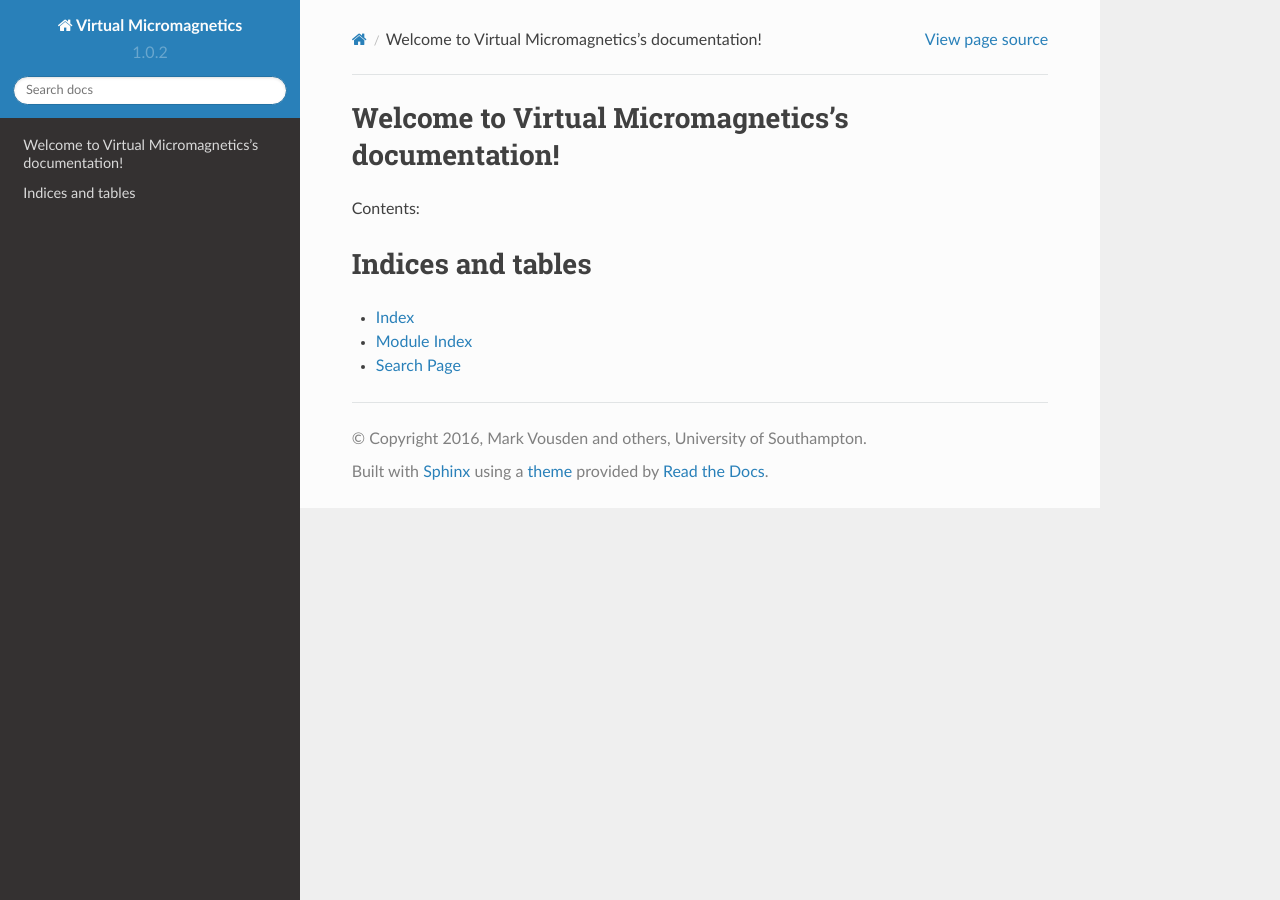
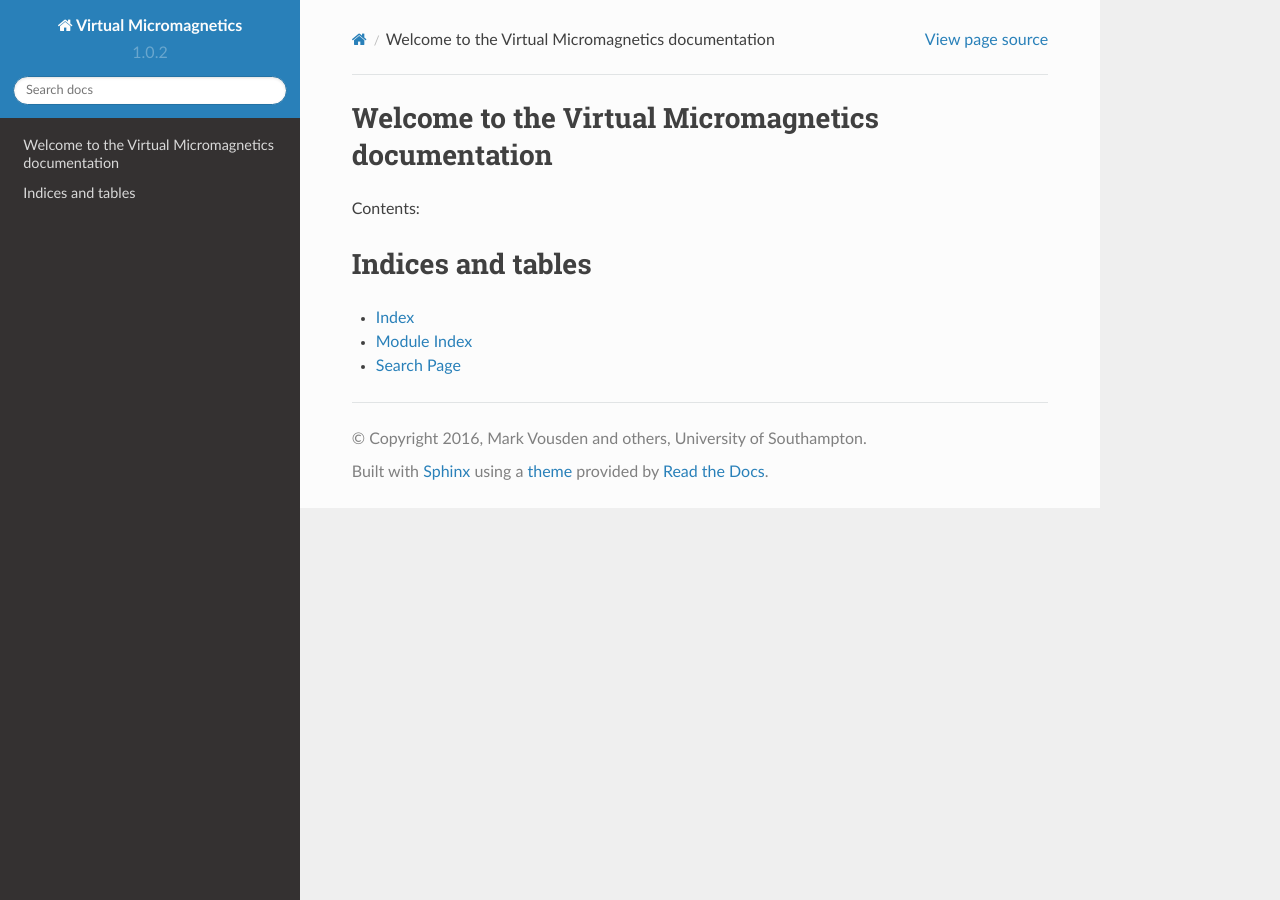
Before and after one commit to computationalmodelling/virtualmicromagnetics, a Sphinx documentation site: the page built from docs/index.rst, in a window 1280 px wide. Built offline with Sphinx 7.4.7 and the Read the Docs theme 2.0.0, drawn with Linux system fonts in a browser that asks for light colours; some of the changed lines change nothing that is shown.

Commit message:
DOC-026: Fix typo in auto-generated index file.

```diff
--- a/docs/index.rst
+++ b/docs/index.rst
@@ -1,16 +1,10 @@
-.. Virtual Micromagnetics documentation master file, created by
-   sphinx-quickstart on Thu Mar 10 16:07:54 2016.
-   You can adapt this file completely to your liking, but it should at least
-   contain the root `toctree` directive.
-
-Welcome to Virtual Micromagnetics's documentation!
-==================================================
+Welcome to the Virtual Micromagnetics documentation
+===================================================
 
 Contents:
 
 .. toctree::
    :maxdepth: 2
-
 
 
 Indices and tables
```
